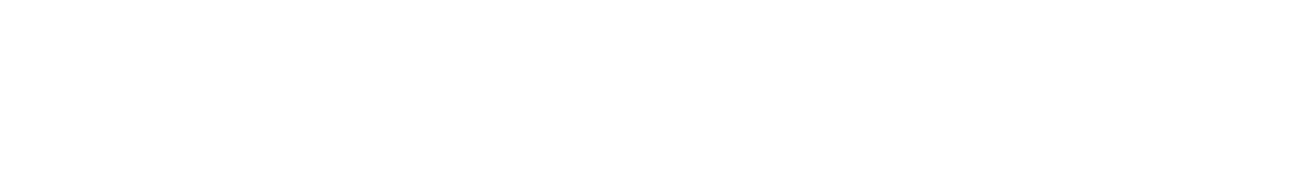
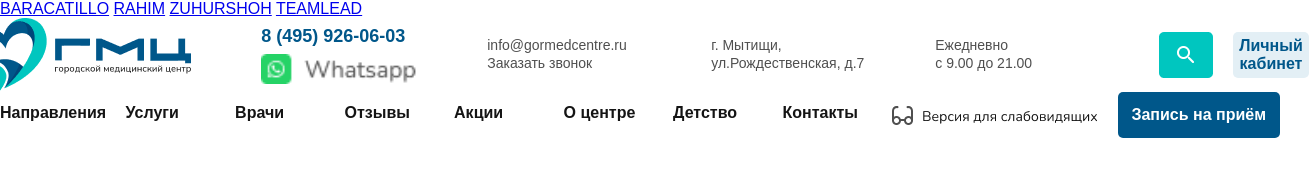
Before and after one commit to karimovmuhamadali91-arch/home-work-17, a plain HTML site: page maga/m.html in a window 1280 px wide. Shown: the whole page, 1309 px wide, since content can reach past the window. Drawn offline with Linux system fonts and the light colour scheme.

Commit message:
div 1 сохтам

```diff
--- a/maga/m.css
+++ b/maga/m.css
@@ -0,0 +1,79 @@
+* {
+    margin: 0;
+    font-family: sans-serif;
+}
+
+.p1{
+    width: 156px;
+    height: 28px;
+    font-size: 18px;
+    font-weight: 600;
+    color: #00578A;
+}
+
+.p2{
+    width: 154px;
+    height: 18px;
+    font-size: 14px;
+    font-weight: 400;
+    color: #4F4F4F;
+}
+
+.bt1{
+    width: 196px;
+    height: 46px;
+    border-radius: 5px;
+    background-color: #E3EFF5;
+    font-size: 16px;
+    font-weight: 700;
+    color: #00578A;
+    border: none;
+}
+
+.d1{
+    display: flex;
+    flex-direction: column;
+    justify-content: center;
+}
+
+.div1box1{
+    display: flex;
+    justify-content: center;
+    align-items: center;
+    gap: 70px;
+}
+
+.img1{
+    margin-right: -50px;
+}
+
+
+
+.p3{
+    width: 110px;
+    height: 22px;
+    font-size: 16px;
+    font-weight: 700;
+    color: #141414;
+}
+
+
+.bt2{
+    width: 196px;
+    height: 46px;
+    border-radius: 5px;
+    background-color: #00578A;
+    font-size: 16px;
+    font-weight: 700;
+    color: #FFFFFF;
+    border: none;
+}
+
+.div2box1{
+    display: flex;
+    flex-direction: row;
+    align-items: center;
+    justify-content: center;
+    gap: 19.5px;
+    margin-bottom: 100px;
+}
--- a/maga/m.html
+++ b/maga/m.html
@@ -4,8 +4,54 @@
     <meta charset="UTF-8">
     <meta name="viewport" content="width=device-width, initial-scale=1.0">
     <title>Document</title>
+    <link rel="stylesheet" href="./m.css">
 </head>
 <body>
+    <a href="../barakatulo/b.html">BARACATILLO</a>
+    <a href="../rahmatullo/r.html">RAHIM</a>
+    <a href="../Zuhurwo/z.html">ZUHURSHOH</a>
+    <a href="../index.html">TEAMLEAD</a>
 
+
+    <div class="box1">
+        <div class="div1box1">
+            <img src="./imagesmaga/logo.png" alt="">
+            <div class="d1">
+                <p class="p1">8 (495) 926-06-03</p>
+                <img src="./imagesmaga/Whatsapp.png" alt="">
+            </div>
+
+            <div class="d1">
+                <p class="p2">info@gormedcentre.ru</p>
+                <p class="p2">Заказать звонок</p>
+            </div>
+
+            <div class="d1">
+                <p class="p2">г. Мытищи,</p>
+                <p class="p2">ул.Рождественская, д.7</p>
+            </div>
+
+            <div class="d1">
+                <p class="p2">Ежедневно</p>
+                <p class="p2">с 9.00 до 21.00</p>
+            </div>
+
+            <img src="./imagesmaga/search.png" alt="" class="img1">
+            <button class="bt1">Личный кабинет</button>
+        </div>
+
+        <div class="div2box1">
+            <p class="p3">Направления</p>
+            <p class="p3">Услуги</p>
+            <p class="p3">Врачи</p>
+            <p class="p3">Отзывы</p>
+            <p class="p3">Акции</p>
+            <p class="p3">О центре</p>
+            <p class="p3">Детство</p>
+            <p class="p3">Контакты</p>
+            <img src="./imagesmaga/mode.png" alt="">
+            <button class="bt2">Запись на приём</button>
+        </div>
+    </div>
 </body>
 </html>
```
Also changed, not shown: maga/imagesmaga/Whatsapp.png (added), maga/imagesmaga/logo.png (added), maga/imagesmaga/mode.png (added), maga/imagesmaga/search.png (added).
